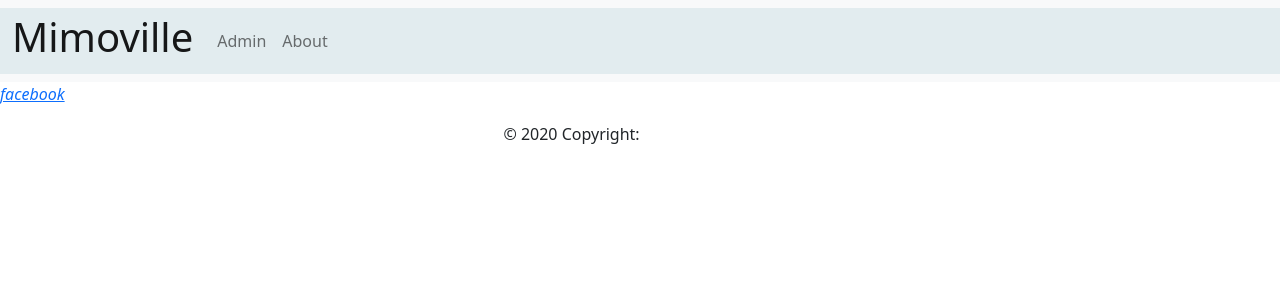
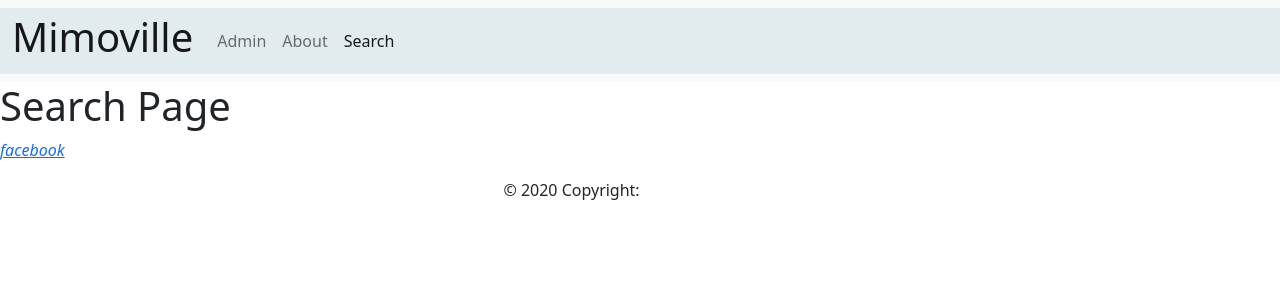
Before and after one commit to mimodevs/C12-mimoville, a React (Create React App) app in the folder client/: page /search in a window 1280 px wide. Shown: the top 300 px of the page. Built offline with nearby package versions, Linux system fonts and the light colour scheme.

Commit message:
Search Page added

```diff
--- a/client/src/App.js
+++ b/client/src/App.js
@@ -7,6 +7,7 @@ import Edit from "./components/edit";
 import Create from "./components/create";
 import HomePage from "./pages/HomePage";
 import AboutPage from "./pages/AboutPage";
+import SearchPage from "./pages/SearchPage";
 import Footer from "./components/Footer";
 
 const App = () => {
@@ -20,6 +21,7 @@ const App = () => {
         <Route path="/edit/:id" element={<Edit />} />
         <Route path="/create" element={<Create />} />
         <Route path="/about" element={<AboutPage />} />
+        <Route path="/search" element={<SearchPage />} />
       </Routes>
       <Footer />
       </>
--- a/client/src/components/navbar.js
+++ b/client/src/components/navbar.js
@@ -24,6 +24,11 @@ export default function Navbar() {
                 About
               </NavLink>
             </li>
+            <li className="nav-item">
+              <NavLink className="nav-link" to="/search">
+                Search
+              </NavLink>
+            </li>
           </ul>
         </div>
       </div>
--- /dev/null
+++ b/client/src/pages/SearchPage.js
@@ -0,0 +1,11 @@
+import React from "react";
+
+const SearchPage = () => {
+  return (
+    <main>
+      <h1>Search Page</h1>
+    </main>
+  );
+};
+
+export default SearchPage;
```
